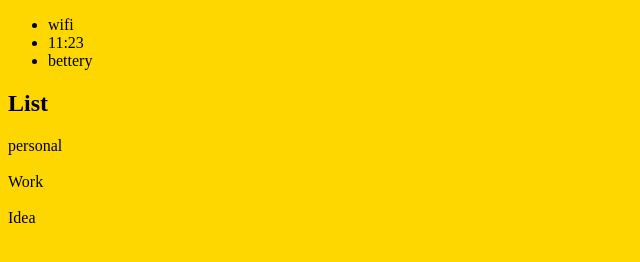
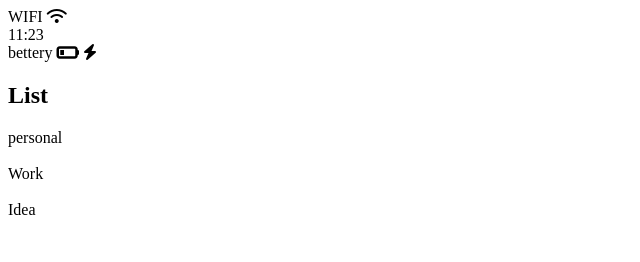
Before and after one commit to UHquokka/myMemoChat, a plain HTML site: page index.html in a window 1280 px wide. Shown: the whole page, without its empty margins (0-640 px from the left). Drawn offline with Linux system fonts and the light colour scheme.

Commit message:
status-bar : icon 추가

```diff
--- a/index.html
+++ b/index.html
@@ -10,11 +10,21 @@
 </head>
 
 <body>
-    <ul>
-        <li>wifi</li>
-        <li>11:23</li>
-        <li>bettery</li>
-    </ul>
+    <div class='status-bar'>
+        <div class="status-bar__column">
+            <span>WIFI</span>
+            <i class="fas fa-wifi"></i>
+        </div>
+        <div class="status-bar__column">
+            <span>11:23</span>
+        </div>
+        <div class="status-bar__column">
+            <span>bettery</span>
+            <i class="fas fa-battery-quarter fa-lg"></i>
+            <i class="fas fa-bolt"></i>
+
+        </div>
+    </div>
     <div class='titleBox'>
         <h2 class='titleBox_title'>List</h2>
     </div>
@@ -39,6 +49,9 @@
         <div class="nav_icon"></div>
         <div class="nav_icon"></div>
     </div>
+
+    <script src="https://kit.fontawesome.com/6478f529f2.js" crossorigin="anonymous"></script>
+
 </body>
 
 </html>
--- a/style.css
+++ b/style.css
@@ -1,3 +1,18 @@
 body {
-    background-color: gold;
+    width: 100%;
+    height: 100vh;
+    display: flex;
+    flex-direction: column;
 }
+
+.stateBar {
+    width: 100%;
+    height: 20px;
+    display: flex;
+    font-size: 15px;
+    justify-content: space-between;
+}
+
+.stateBar li {
+    width: 33%;
+}
```
